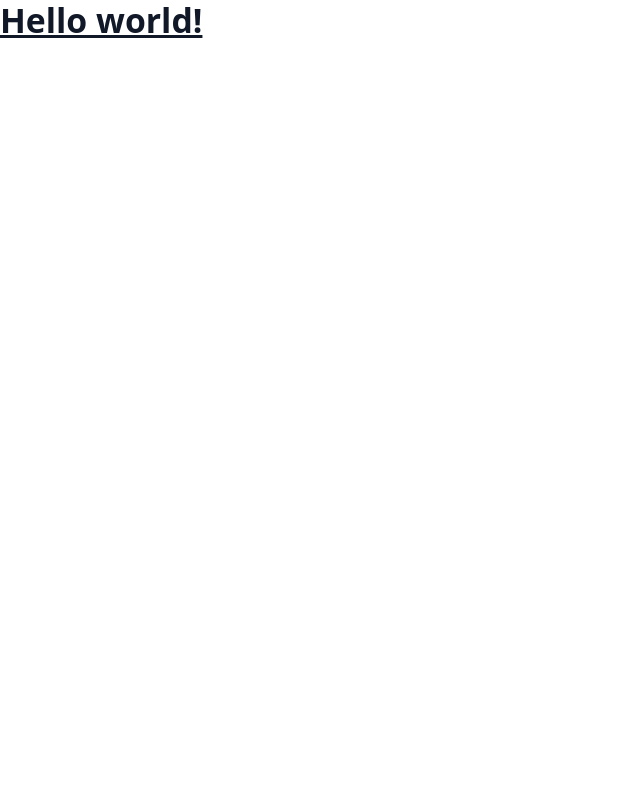
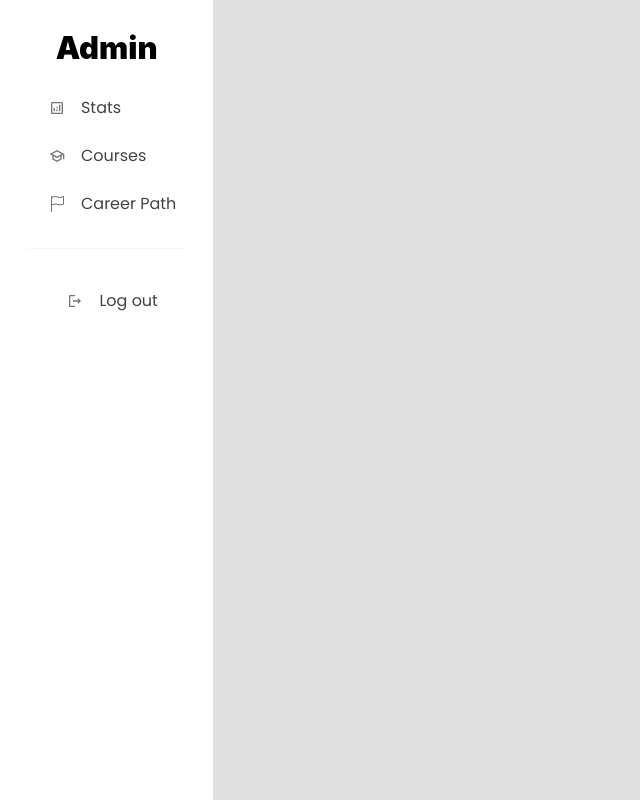
Before and after one commit to TranMachSoHan/ELearning, a React (Create React App) app in the folder admin/FrontEnd/: page /stats in a window 1280 px wide. Shown: the whole page, without its empty margins (0-640 px from the left). Built offline with nearby package versions, Linux system fonts and the light colour scheme.

Commit message:
add sidebar and layout

```diff
--- a/admin/FrontEnd/src/App.css
+++ b/admin/FrontEnd/src/App.css
@@ -7,8 +7,7 @@
 
   body,
   html {
-    @apply font-sans text-lg text-gray-900;
-
+    @apply bg-grey-300;
     scroll-behavior: smooth;
   }
 
--- a/admin/FrontEnd/src/App.js
+++ b/admin/FrontEnd/src/App.js
@@ -1,10 +1,22 @@
 import './App.css';
+import SideBar from './components/SideBar';
+import { Route, Routes } from 'react-router-dom';
+import { Stats } from './pages/Stats';
+import { Courses } from './pages/Courses';
+import { Career } from './pages/Career'
 
 function App() {
   return (
-    <h1 className="text-3xl font-bold underline">
-      Hello world!
-    </h1>
+    <div>
+      <SideBar></SideBar>
+      <Routes>
+
+        <Route path='/stats' element={<Stats />} ></Route>
+        <Route path='/course' element={<Courses />} ></Route>
+        <Route path='/career' element={<Career />} ></Route>
+
+      </Routes>
+    </div>
   );
 }
 
--- /dev/null
+++ b/admin/FrontEnd/src/components/SideBar.js
@@ -0,0 +1,49 @@
+import { Disclosure } from '@headlessui/react'
+import React from 'react'
+import { GiHamburgerMenu } from "react-icons/gi"
+import {
+    MdOutlineAnalytics,
+    MdOutlineSchool,
+    MdOutlineLogout
+} from "react-icons/md";
+import { BsFlag } from "react-icons/bs";
+
+function SideBar() {
+    return (
+        <div>
+            <Disclosure as="nav">
+                <Disclosure.Button className="absolute top-4 right-4 inline-flex items-center peer justify-center rounded-md p-2text text-gray-900 hover:text-white focus:outline-none focus:ring-2 focus:ring-inset focus:rind-white group hover:bg-gray-900">
+                    <GiHamburgerMenu className="block md:hidden h-6 w-6" aria-hidden="true" />
+                </Disclosure.Button>
+                <div className='p-6 w-1/6 h-screen bg-white z-20 fixed top-0 -left-96 ;g:w-60 lg:left-0 peer-focus:left-0 peer:transition ease-out delay-150 duration-200'>
+                    <div className="flex flex-col justify-start items-center">
+                        <h2 className="font-black text-black cursor-pointer text-headline-21 lg:text-headline-31">Admin</h2>
+                        <div className='my-4 border-b border-grey-100 pb-4'>
+                            <div className='flex mb-2 justify-start items-center gap-4 pl-5 hover:bg-primary-500 p-2 group cursor-pointer hover:shadow-lg m-auto'>
+                                <MdOutlineAnalytics className='text-2xl text-grey-600 group-hover:text-white' />
+                                <h3 className='text-base text-grey-800 group-hover:text-white font-sans'>Stats</h3>
+                            </div>
+                            <div className='flex mb-2 justify-start items-center gap-4 pl-5 hover:bg-primary-500 p-2 group cursor-pointer hover:shadow-lg m-auto'>
+                                <MdOutlineSchool className='text-2xl text-grey-600 group-hover:text-white' />
+                                <h3 className='text-base text-grey-800 group-hover:text-white font-sans'>Courses</h3>
+                            </div>
+                            <div className='flex mb-2 justify-start items-center gap-4 pl-5 hover:bg-primary-500 p-2 group cursor-pointer hover:shadow-lg m-auto'>
+                                <BsFlag className='text-2xl text-grey-600 group-hover:text-white' />
+                                <h3 className='text-base text-grey-800 group-hover:text-white font-sans'>Career Path</h3>
+                            </div>
+                        </div>
+                        <div className='my-4'>
+                            <div className='flex mb-2 justify-start items-center gap-4 pl-5 hover:bg-primary-500 p-2 group cursor-pointer hover:shadow-lg m-auto'>
+                                <MdOutlineLogout className='text-2xl text-grey-600 group-hover:text-white' />
+                                <h3 className='text-base text-grey-800 group-hover:text-white font-sans'>Log out</h3>
+                            </div>
+                        </div>
+                    </div>
+                </div>
+            </Disclosure>
+
+        </div>
+    )
+}
+
+export default SideBar
--- a/admin/FrontEnd/src/index.js
+++ b/admin/FrontEnd/src/index.js
@@ -3,11 +3,14 @@ import ReactDOM from 'react-dom/client';
 import './index.css';
 import App from './App';
 import reportWebVitals from './reportWebVitals';
+import { BrowserRouter } from 'react-router-dom';
 
 const root = ReactDOM.createRoot(document.getElementById('root'));
 root.render(
   <React.StrictMode>
-    <App />
+    <BrowserRouter>
+      <App />
+    </BrowserRouter>
   </React.StrictMode>
 );
 
--- /dev/null
+++ b/admin/FrontEnd/src/pages/Career.js
@@ -0,0 +1,7 @@
+import React from 'react'
+
+export const Career = () => {
+    return (
+        <div>Career</div>
+    )
+}
--- /dev/null
+++ b/admin/FrontEnd/src/pages/Courses.js
@@ -0,0 +1,7 @@
+import React from 'react'
+
+export const Courses = () => {
+    return (
+        <div>Courses</div>
+    )
+}
--- /dev/null
+++ b/admin/FrontEnd/src/pages/Stats.js
@@ -0,0 +1,9 @@
+import React from 'react'
+
+export const Stats = () => {
+    return (
+        <div>
+            Stats
+        </div>
+    )
+}
--- a/admin/FrontEnd/tailwind.config.js
+++ b/admin/FrontEnd/tailwind.config.js
@@ -4,7 +4,100 @@ module.exports = {
     "./src/**/*.{js,jsx,ts,tsx}",
   ],
   theme: {
-    extend: {},
+    fontFamily: {
+      'sans': ['Poppins', 'sans-serif']
+    },
+    fontSize: {
+      'colossus-140': ['140px', { lineHeight: '144px' }],
+      'uber-112': ['112px', { lineHeight: '120px' }],
+      'hero-80': ['80px', { lineHeight: '96px' }],
+      'display-64': ['64px', { lineHeight: '80px' }],
+      'headline-48': ['48px', { lineHeight: '60px' }],
+      'headline-37': ['37px', { lineHeight: '44px' }],
+      'headline-31': ['31px', { lineHeight: '48px' }],
+      'headline-26': ['26px', { lineHeight: '40px' }],
+      'headline-21': ['21px', { lineHeight: '32px' }],
+      'lead-24': ['24px', { lineHeight: '36px' }],
+      'body-18': ['18px', { lineHeight: '32px' }],
+      'small-16': ['16px', { lineHeight: '28px' }],
+      'caption-14': ['14px', { lineHeight: '20px' }],
+      'XSmall-12': ['12px', { lineHeight: '20px' }],
+      'tiny-10': ['10px', { lineHeight: '16px' }],
+      'input-18': ['18px', { lineHeight: '28px' }],
+      'input-16': ['16px', { lineHeight: '24px' }],
+      'button-21': ['21px', { lineHeight: '32px' }],
+      'button-16': ['16px', { lineHeight: '28px' }],
+      'button-14': ['14px', { lineHeight: '20px' }],
+    },
+    colors: {
+      transparent: 'transparent',
+      inherit: 'inherit',
+      primary: {
+        900: '#0C1131',
+        500: '#3D53F5',
+        50: '#ECEEFE',
+
+
+      },
+
+
+      success: {
+        '100': '#E8F6EE',
+        '200': '#D1EEDD',
+        '300': '#A3DDBC',
+        '400': '#5DC389',
+        '500': '#18A957',
+        '600': '#11763D',
+        '700': '#0A4423',
+        '800': '#052211',
+        '900': '#021109',
+      },
+      warning: {
+        '100': '#FFF8EB',
+        '200': '#FFF1D7',
+        '300': '#FFE4AF',
+        '400': '#FFCF74',
+        '500': '#FFBB38',
+        '600': '#B38327',
+        '700': '#664B16',
+        '800': '#33250B',
+        '900': '#191306',
+      },
+      error: {
+        '100': '#FCE8EC',
+        '200': '#F9D0D9',
+        '300': '#F2A2B3',
+        '400': '#E95C7B',
+        '500': '#DF1642',
+        '600': '#9C0F2E',
+        '700': '#59091A',
+        '800': '#2D040D',
+        '850': '#150F10',
+        '900': '#160207',
+      },
+      grey: {
+        '50': '#FCFCFC',
+        '100': '#F5F5F5',
+        '200': '#EEEEEE',
+        '300': '#E0E0E0',
+        '400': '#BDBDBD',
+        '500': '#9E9E9E',
+        '600': '#757575',
+        '700': '#616161',
+        '800': '#424242',
+        '900': '#323232',
+        '950': '#212121',
+        'black': '#171717',
+      },
+      white: '#FFF',
+      black: '#000'
+    },
+
+    extend: {
+      screens: {
+        '3xl': '1920px'
+      },
+    },
   },
   plugins: [],
 }
```
Also changed, not shown: 1 other file (tests, documents, lock files or other folders).
